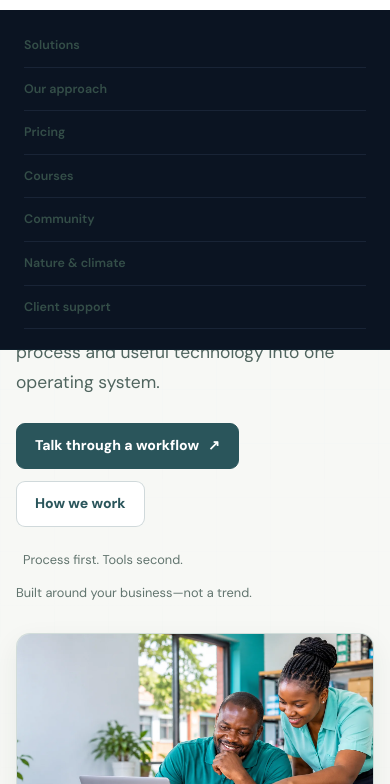
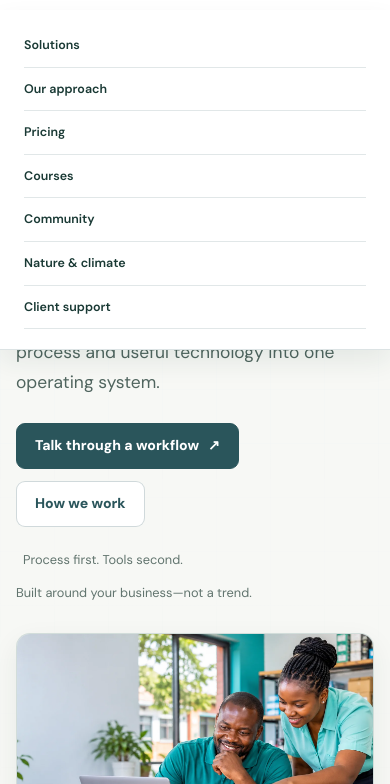
Before and after one commit to bugdata-commits/webdev, a plain HTML site: page index.html in a window 390 px wide. Both pictures are taken after a click on the button "Open navigation". Shown: the part 60-844 px from the top of the page. Drawn offline with Linux system fonts and the light colour scheme.

Commit message:
Fix mobile navigation menu contrast

```diff
--- a/assets/operations-refresh.css
+++ b/assets/operations-refresh.css
@@ -240,3 +240,23 @@ select:focus-visible, summary:focus-visible {
 @media (prefers-reduced-motion: reduce) {
   *, *::before, *::after { animation: none !important; scroll-behavior: auto !important; transition-duration: .01ms !important; }
 }
+
+/* Keep the expanded mobile menu aligned with the light site theme and readable. */
+@media (max-width: 980px) {
+  .nav-links.open, .bd-links.bd-open {
+    background: #fff !important;
+    color: #193934 !important;
+    border-bottom: 1px solid rgba(42,85,91,.16) !important;
+    box-shadow: 0 12px 24px rgba(24,58,48,.08);
+  }
+  .nav-links.open a, .bd-links.bd-open a {
+    color: #193934 !important;
+    border-bottom-color: rgba(42,85,91,.14) !important;
+  }
+  .nav-links.open a:hover, .nav-links.open a:focus-visible,
+  .nav-links.open a[aria-current="page"],
+  .bd-links.bd-open a:hover, .bd-links.bd-open a:focus-visible,
+  .bd-links.bd-open a[aria-current="page"] {
+    color: #2a706e !important;
+  }
+}
```
